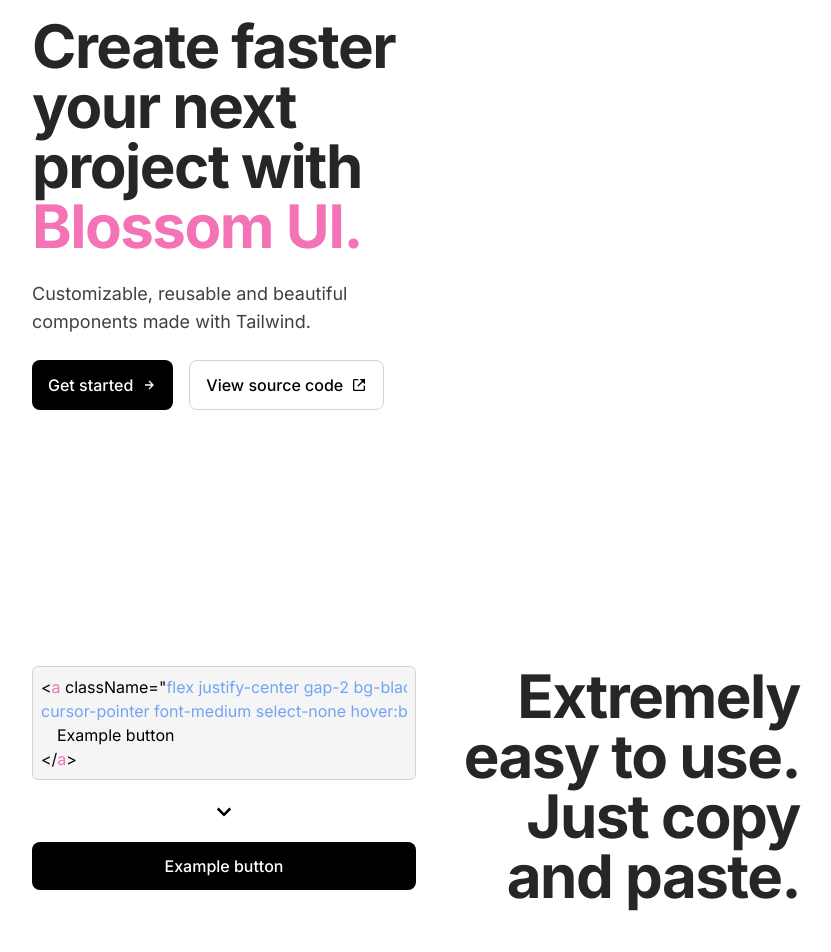
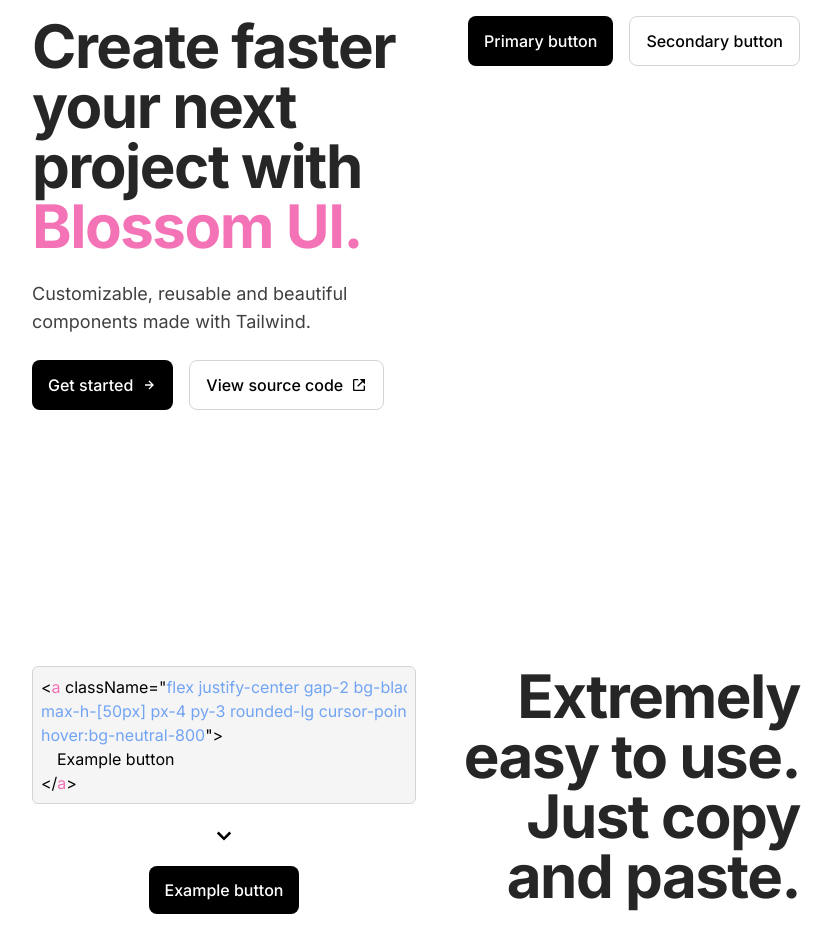
Before and after one commit to juanigarciadev/BlossomUI, a React (Vite) app: page / in a window 1280 px wide. Shown: the part 304-1256 px from the top of the page, without its empty margins (224-1055 px from the left). Built offline with nearby package versions, Linux system fonts and the light colour scheme.

Commit message:
minor fixes

```diff
--- a/src/components/Explanation.jsx/Explanation.jsx
+++ b/src/components/Explanation.jsx/Explanation.jsx
@@ -12,10 +12,13 @@
                                 <span>{"<"}</span>
                                 <span className='tag'>a&nbsp;</span>
                                 <span>className="</span>
-                                <span className='attribute'>flex justify-center gap-2 bg-black text-white px-4 py-3 rounded-lg</span>
+                                <span className='attribute'>flex justify-center gap-2 bg-black text-white max-w-[200px]</span>
                             </div>
                             <div>
-                                <span className='attribute'>cursor-pointer font-medium select-none hover:bg-neutral-800</span>
+                                <span className='attribute'>max-h-[50px] px-4 py-3 rounded-lg cursor-pointer font-medium select-none</span>
+                            </div>
+                            <div>
+                            <span className='attribute'>hover:bg-neutral-800</span>
                                 <span>"</span>
                                 <span>{">"}</span>
                             </div>
@@ -33,8 +36,8 @@
                 <section className="flex justify-center w-full">
                     <BiChevronDown className='text-3xl mt-4' />
                 </section>
-                <section>
-                    <a className="flex justify-center gap-2 bg-black text-white px-4 py-3 rounded-lg cursor-pointer font-medium select-none hover:bg-neutral-800 mt-4">Example button</a>
+                <section className='flex justify-center'>
+                    <a className="flex justify-center gap-2 bg-black text-white max-w-[200px] max-h-[50px] px-4 py-3 rounded-lg cursor-pointer font-medium select-none hover:bg-neutral-800 mt-4">Example button</a>
                 </section>
             </section>
             <section className='text-right lg:text-left'>
--- a/src/components/Home/Home.jsx
+++ b/src/components/Home/Home.jsx
@@ -5,17 +5,24 @@
 const Home = () => {
   return (
     <>
-      <div className='grid grid-cols-2 pt-64 lg:flex'>
+      <main className='grid grid-cols-2 pt-64 lg:flex lg:flex-col lg:gap-12 home'>
         <section className='flex flex-col gap-6'>
           <h1 className='text-6xl font-bold text-neutral-800 tracking-tight'>Create faster your next project with <span className='text-pink-400'>Blossom UI.</span></h1>
           <h3 className='text-lg text-neutral-700'>Customizable, reusable and beautiful components made with Tailwind.</h3>
           <section className='flex gap-4'>
-            <a className='flex justify-center items-center bg-black text-white gap-2 px-4 py-3 rounded-lg cursor-pointer font-medium select-none hover:bg-neutral-800'>Get started <BiRightArrowAlt /></a>
+            <a className='flex justify-center items-center bg-black text-white max-w-[200px] max-h-[50px] gap-2 px-4 py-3 rounded-lg cursor-pointer font-medium select-none hover:bg-neutral-800'>Get started <BiRightArrowAlt /></a>
 
-            <a href='https://github.com/juanigarciadev/BlossomUI' target='_blank' className='flex justify-center items-center border border-neutral-300 bg-transparent gap-2 px-4 py-3 rounded-lg cursor-pointer font-medium select-none	 hover:bg-neutral-200 hover:bg-opacity-40 hover:backdrop-blur-md'>View source code <BiLinkExternal /></a>
+            <a href='https://github.com/juanigarciadev/BlossomUI' target='_blank' className='flex justify-center items-center border border-neutral-300 bg-transparent max-w-[200px] max-h-[50px] gap-2 px-4 py-3 rounded-lg cursor-pointer font-medium select-none	 hover:bg-neutral-200 hover:bg-opacity-40 hover:backdrop-blur-md'>View source code <BiLinkExternal /></a>
           </section>
         </section>
-      </div>
+        <section className='flex flex-col gap-4 items-end'>
+          <div className='flex gap-4'>
+
+          <a className='flex justify-center max-w-[200px] max-h-[50px] items-center bg-black text-white gap-2 px-4 py-3 rounded-lg cursor-pointer font-medium select-none hover:bg-neutral-800'>Primary button</a>
+          <a target='_blank' className='flex justify-center items-center border border-neutral-300 bg-transparent max-w-[200px] max-h-[50px] gap-2 px-4 py-3 rounded-lg cursor-pointer font-medium select-none	 hover:bg-neutral-200 hover:bg-opacity-40 hover:backdrop-blur-md'>Secondary button</a>
+          </div>
+        </section>
+      </main>
       <Explanation />
     </>
   )
```
Also changed, not shown: src/App.css (line endings or trailing spaces).
